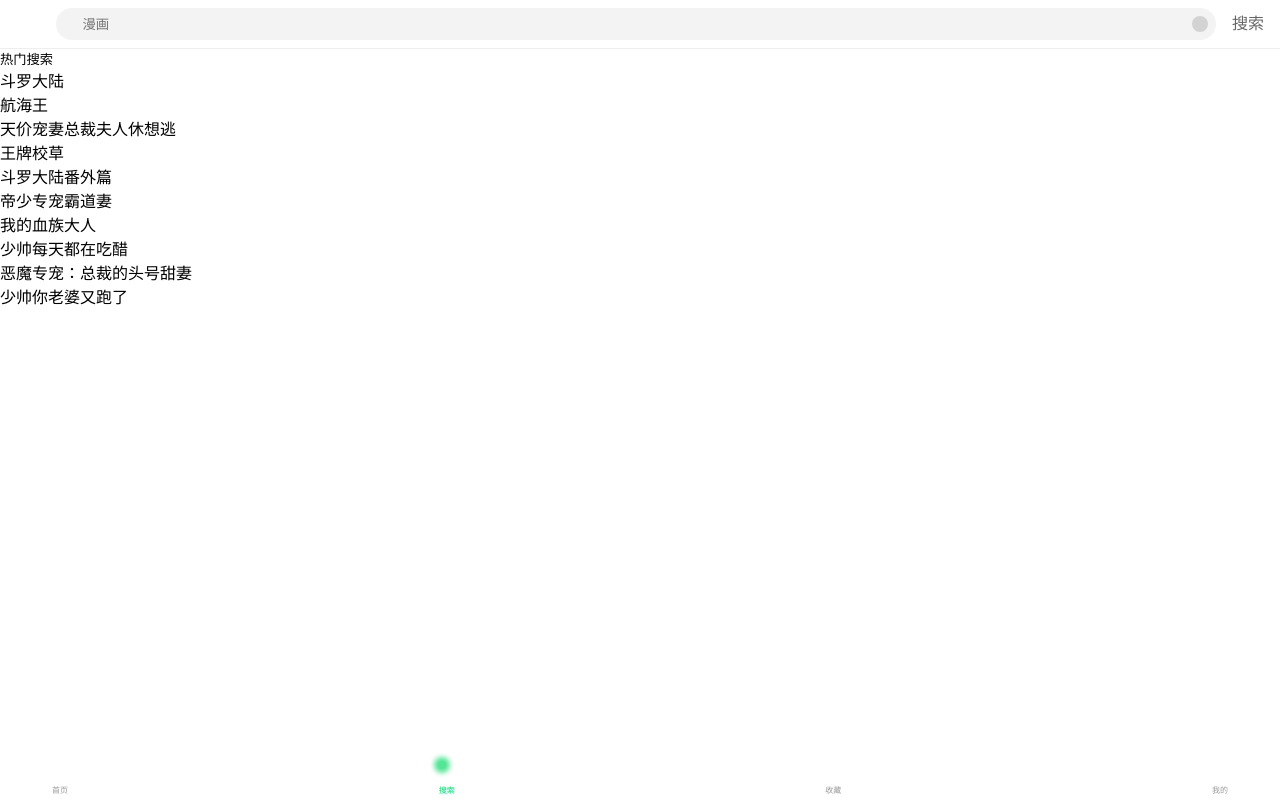
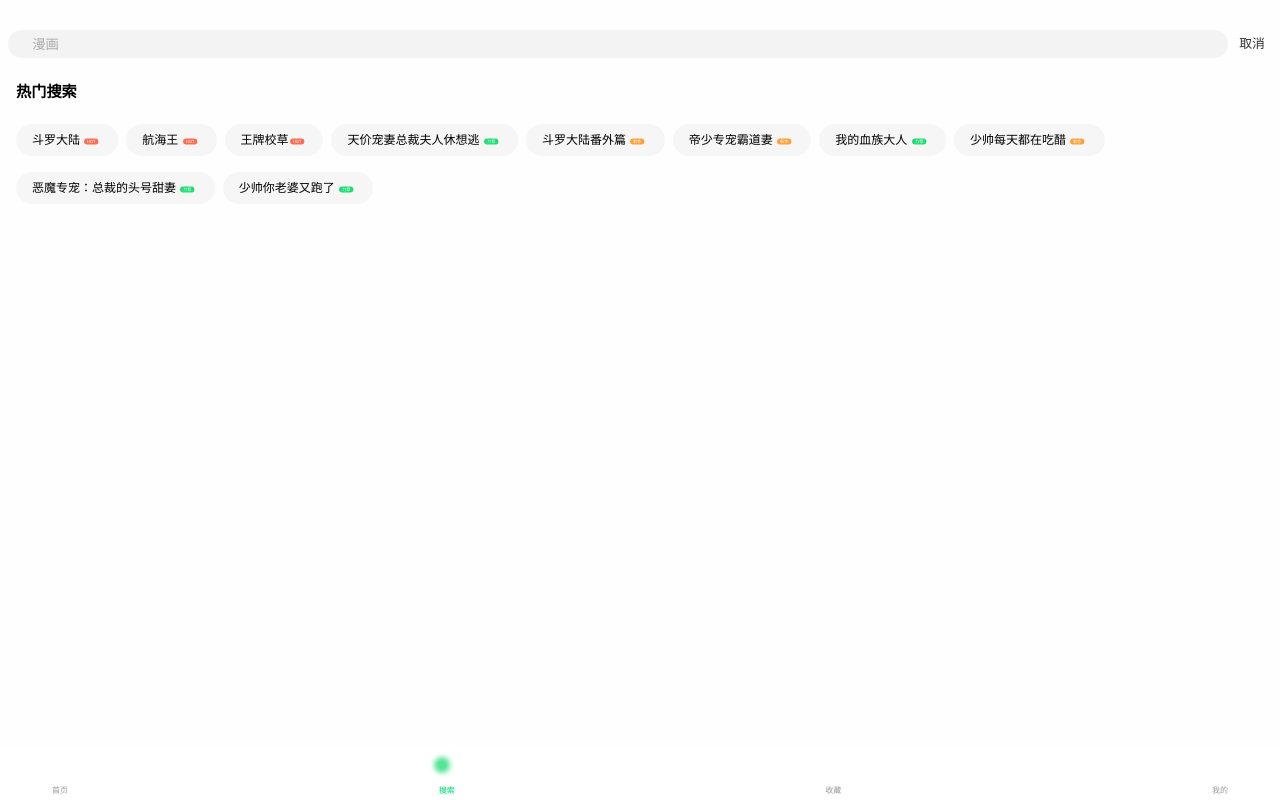
Before and after one commit to TurnerXi/learn, a React app in the folder react/cartoon/: page /#/search in a window 1280 px wide. Built offline with nearby package versions, Linux system fonts and the light colour scheme; a web font is replaced by a local one.

Commit message:
[modify] search page

```diff
--- a/react/cartoon/public/styles/reset.css
+++ b/react/cartoon/public/styles/reset.css
@@ -39,10 +39,11 @@ a:focus {
 }
 
 body {
-    background-color: #fff;
+    background-color: #fefefe;
     font-family: Tahoma, Helvetica, Arial, \5fae\8f6f\96c5\9ed1, sans-serif;
     -webkit-font-smoothing: antialiased;
     -moz-osx-font-smoothing: grayscale;
+    -webkit-text-size-adjust: none;
 }
 
 @font-face {
@@ -68,3 +69,17 @@ code {
     font-family: source-code-pro, Menlo, Monaco, Consolas, "Courier New",
         monospace;
 }
+
+.fs-10 {
+    font-size: 12px;
+    transform: scale(0.82) translate(-9%, 0px);
+}
+
+.fs-8 {
+    font-size: 12px;
+    transform: scale(0.75) translate(-9%, 0px);
+}
+
+.mt-5 {
+    margin-top: 1.25rem;
+}
--- a/react/cartoon/src/pages/search/index.css
+++ b/react/cartoon/src/pages/search/index.css
@@ -3,27 +3,20 @@
   flex-direction: row;
   justify-content: space-between;
   align-items: center;
-  height: 3rem;
-  border-bottom: 1px solid #eee;
-}
-
-.c-backbtn {
-  display: block;
-  width: 3rem;
-  text-align: center;
-  font-size: 1.75rem;
-  height: 3rem;
-  line-height: 3rem;
+  padding-top: 1.75rem;
+  height: 2rem;
 }
 
 .c-search-btn {
   display: block;
-  width: 3rem;
-  height: 3rem;
+  width: 2rem;
+  height: 2rem;
   text-align: center;
-  line-height: 3rem;
-  padding-right: .5rem;
-  color: #666;
+  line-height: 2rem;
+  padding-right: .75rem;
+  font-weight: 400;
+  font-size: .8rem;
+  color: #333;
 }
 
 .c-search-wrapper {
@@ -33,7 +26,7 @@
   position: relative;
   flex: 1;
   margin: 0 .5rem;
-  height: 2rem;
+  height: 1.75rem;
   border-radius: 1.25rem;
   background-color: #f3f3f3;
 }
@@ -45,15 +38,21 @@
   margin-left: .5rem;
   font-weight: bold;
   color: #999;
+  font-size: .5rem;
 }
 
 .c-search-wrapper input {
   display: block;
   flex: 1;
-  margin: 0 .25rem;
+  margin: 0 .5rem;
   background-color: #f3f3f3;
   border: none;
   height: 1.25rem;
+  caret-color: #1cdd74;
+}
+
+.c-search-wrapper input::placeholder {
+  color: #aaa;
 }
 
 .c-search-wrapper input:focus {
@@ -61,17 +60,103 @@
   -webkit-text-stroke-width: 0;
 }
 
-.c-search-wrapper::after {
-  content: "\e69a";
+.c-search-clear {
   display: block;
-  width: 1rem;
-  height: 1rem;
-  margin: .5rem;
+  width: 1.5rem;
+  height: 1.5rem;
+  margin: 1rem .5rem;
   border-radius: 50%;
-  background-color: #d3d3d3;
+  background-color: #b3b3b3;
   text-align: center;
   font-size: .5rem;
-  line-height: 1rem;
-  font-family: 'iconfont';
+  line-height: 1.5rem;
+  color: #fff;
+  font-weight: bold;
+  transform: scale(.5) translateX(50%);
+}
+
+.c-search-items {
+  margin: 1rem 0;
+  padding: 0 1rem;
+}
+
+.c-search-items h5 {
+  font-size: .95rem;
+  font-weight: bold;
+  line-height: 2rem;
+}
+
+.c-search-items-list {
+  display: flex;
+  flex-direction: row;
+  justify-content: flex-start;
+  flex-wrap: wrap;
+  margin-top: .5rem;
+  font-size: .75rem;
+}
+
+.c-search-items-list>li {
+  display: inline-block;
+  text-align: center;
+  padding: .35rem 1rem;
+  background-color: #f6f6f6;
+  border-radius: 2rem;
+  margin: .5rem;
+  margin-left: 0;
+  line-height: 1.3rem;
+  box-sizing: border-box;
+}
+
+.c-search-tag {
+  display: inline-block;
+}
+
+.c-search-tag::after {
+  font-size: .35rem;
+  height: .5rem;
+  line-height: .35rem;
+  padding: .075rem .25rem;
+  border-radius: .5rem;
+  box-sizing: border-box;
   color: #fff;
 }
+
+.c-search-tag-hot::after {
+  content: "HOT";
+  background-color: #fd6c52;
+}
+
+.c-search-tag-new::after {
+  content: "新作";
+  background-color: #ff9f37;
+}
+
+.c-search-tag-recom::after {
+  content: "力荐";
+  background-color: #1cdd74;
+}
+
+.c-search-items-del {
+  display: relative;
+  float: right;
+  color: #999;
+  font-family: 'iconfont';
+}
+
+.c-search-items-del::after {
+  content: "\e69d";
+}
+
+.c-search-suggest {
+  padding: 0 1rem;
+}
+
+.c-search-suggest-list {
+  font-size: .75rem;
+}
+
+.c-search-suggest-list>li {
+  height: 2rem;
+  line-height: 2rem;
+  border-bottom: 1px solid #f6f6f6;
+}
--- a/react/cartoon/src/pages/search/index.js
+++ b/react/cartoon/src/pages/search/index.js
@@ -8,7 +8,8 @@ export default class Search extends Component {
     this.state = {
       search: '',
       suggest: [],
-      result: []
+      result: [],
+      history: []
     }
   }
   render() {
@@ -16,11 +17,11 @@ export default class Search extends Component {
     return (
       <div className="o-page-search">
         <div className="c-search">
-          <span className="c-backbtn iconfont" onClick={() => this.props.history.goBack()}>&#xe697;</span>
           <div className="c-search-wrapper">
-            <input type="text" placeholder="漫画" onInput={this.onInputEvent.bind(this)} />
+            <input type="text" placeholder="漫画" onChange={this.onChangeEvent.bind(this)} value={this.state.search} />
+            {this.state.search && (<span className="c-search-clear iconfont" onClick={this.clearSearch.bind(this)}>&#xe69a;</span>)}
           </div>
-          <span className="c-search-btn" onClick={this.doSearchEvent.bind(this)}>搜索</span>
+          <span className="c-search-btn" onClick={() => { this.props.history.goBack() }}>取消</span>
         </div>
         <div className="c-search-container">
           {this.searchContent()}
@@ -48,34 +49,50 @@ export default class Search extends Component {
       </div>
     )
   }
-  onInputEvent(e) {
+  onChangeEvent(e) {
     let search = e.target.value;
     let suggest = search ? Suggest : null;
     this.setState({ search, suggest });
   }
 
-  doSearchEvent() {
-    let result = this.state.search ? Result : null;
+  doSearchEvent(search) {
+    let result = search ? Result : null;
     this.setState({ result });
   }
-
+  clearHistory() {
+    this.setState({ history: [] });
+  }
+  clearSearch() {
+    this.setState({ search: '' });
+  }
   searchContent() {
     if (!this.state.search) {
       return (
-        <div className="c-search-hot">
-          <h5>热门搜索</h5>
-          <ul className="list">
-            <li className="cell" rseat="斗罗大陆"> 斗罗大陆 </li>
-            <li className="cell" rseat="航海王"> 航海王 </li>
-            <li className="cell" rseat="天价宠妻总裁夫人休想逃"> 天价宠妻总裁夫人休想逃 </li>
-            <li className="cell" rseat="王牌校草"> 王牌校草 </li>
-            <li className="cell" rseat="斗罗大陆番外篇"> 斗罗大陆番外篇 </li>
-            <li className="cell" rseat="帝少专宠霸道妻"> 帝少专宠霸道妻 </li>
-            <li className="cell" rseat="我的血族大人"> 我的血族大人 </li>
-            <li className="cell" rseat="少帅每天都在吃醋"> 少帅每天都在吃醋 </li>
-            <li className="cell" rseat="恶魔专宠：总裁的头号甜妻"> 恶魔专宠：总裁的头号甜妻 </li>
-            <li className="cell" rseat="少帅你老婆又跑了"> 少帅你老婆又跑了 </li>
-          </ul>
+        <div className="c-search-items">
+          <div className="c-search-items-wrapper">
+            <h5>热门搜索</h5>
+            <ul className="c-search-items-list">
+              <li rseat="斗罗大陆"> 斗罗大陆 <span className="c-search-tag c-search-tag-hot fs-8"></span></li>
+              <li rseat="航海王"> 航海王 <span className="c-search-tag c-search-tag-hot fs-8"></span></li>
+              <li rseat="王牌校草"> 王牌校草<span className="c-search-tag c-search-tag-hot fs-8"></span></li>
+              <li rseat="天价宠妻总裁夫人休想逃"> 天价宠妻总裁夫人休想逃 <span className="c-search-tag c-search-tag-recom fs-8"></span></li>
+              <li rseat="斗罗大陆番外篇"> 斗罗大陆番外篇 <span className="c-search-tag c-search-tag-new fs-8"></span></li>
+              <li rseat="帝少专宠霸道妻"> 帝少专宠霸道妻 <span className="c-search-tag c-search-tag-new fs-8"></span></li>
+              <li rseat="我的血族大人"> 我的血族大人 <span className="c-search-tag c-search-tag-recom fs-8"></span></li>
+              <li rseat="少帅每天都在吃醋"> 少帅每天都在吃醋 <span className="c-search-tag c-search-tag-new fs-8"></span></li>
+              <li rseat="恶魔专宠：总裁的头号甜妻"> 恶魔专宠：总裁的头号甜妻 <span className="c-search-tag c-search-tag-recom fs-8"></span></li>
+              <li rseat="少帅你老婆又跑了"> 少帅你老婆又跑了 <span className="c-search-tag c-search-tag-recom fs-8"></span></li>
+            </ul>
+          </div>
+          {this.state.history.length > 0 ? (
+            <div className="c-search-items-wrapper mt-5">
+              <h5>搜索历史<span className="c-search-items-del" onClick={this.clearHistory.bind(this)}></span></h5>
+              <ul className="c-search-items-list">
+                <li rseat="大主宰"> 大主宰 </li>
+                <li rseat="地错2"> 地错2</li>
+              </ul>
+            </div>
+          ) : ''}
         </div>
       );
     } else if (this.state.suggest.length > 0) {
@@ -84,7 +101,7 @@ export default class Search extends Component {
           <ul className="c-search-suggest-list">
             {
               this.state.suggest.map(item => (
-                <li key={item.name}>{item.name}</li>
+                <li key={item.name} onClick={this.doSearchEvent.bind(this, item.name)}>{item.name}</li>
               ))
             }
           </ul>
```
